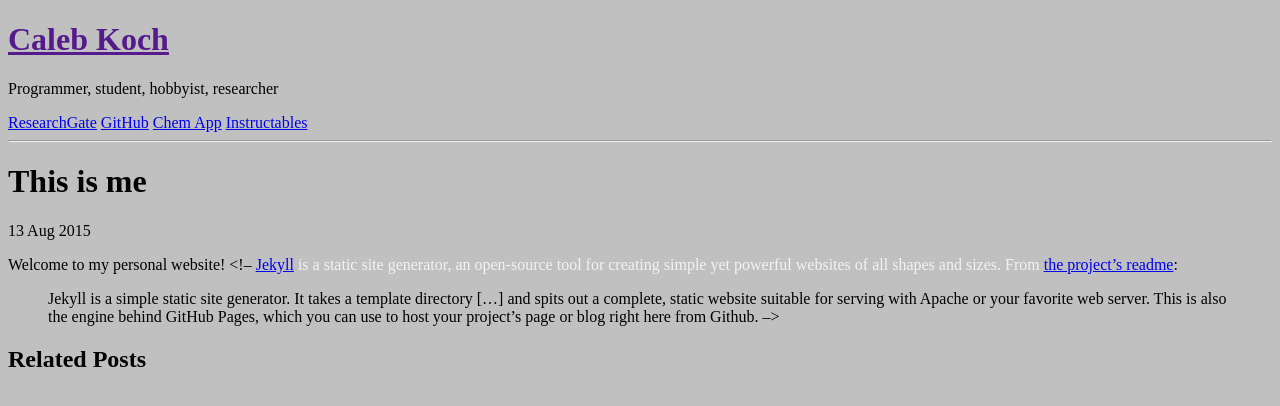
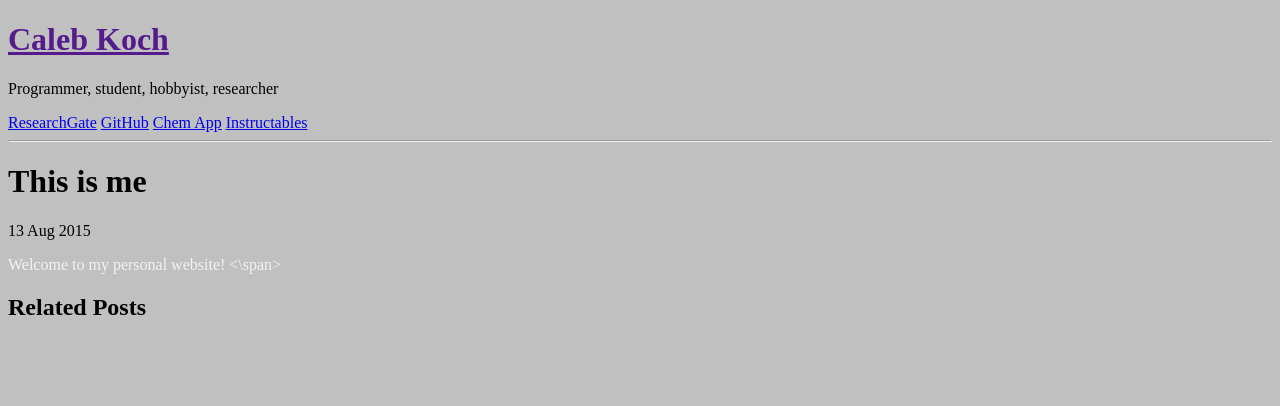
Before and after one commit to cakoch10/cakoch10.github.io, a Jekyll site: the page built from _posts/2015-08-13-whats-jekyll.md, in a window 1280 px wide. Shown: the top 406 px of the page. Built offline with Jekyll 4.4.1, drawn with Linux system fonts in a browser that asks for light colours; Markdown is read by kramdown in place of the engine named in the settings.

Commit message:
Update 2015-08-13-whats-jekyll.md

```diff
--- a/_posts/2015-08-13-whats-jekyll.md
+++ b/_posts/2015-08-13-whats-jekyll.md
@@ -3,7 +3,11 @@
 title: This is me
 ---
 
+<span style="color:#f2f2f0">
 Welcome to my personal website!
+<\span>
+
+
 <!--
 [Jekyll](http://jekyllrb.com) <span style="color:#f2f2f0"> is a static site generator, an open-source tool for creating simple yet powerful websites of all shapes and sizes. From </span> [the project's readme](https://github.com/mojombo/jekyll/blob/master/README.markdown):
 
```
